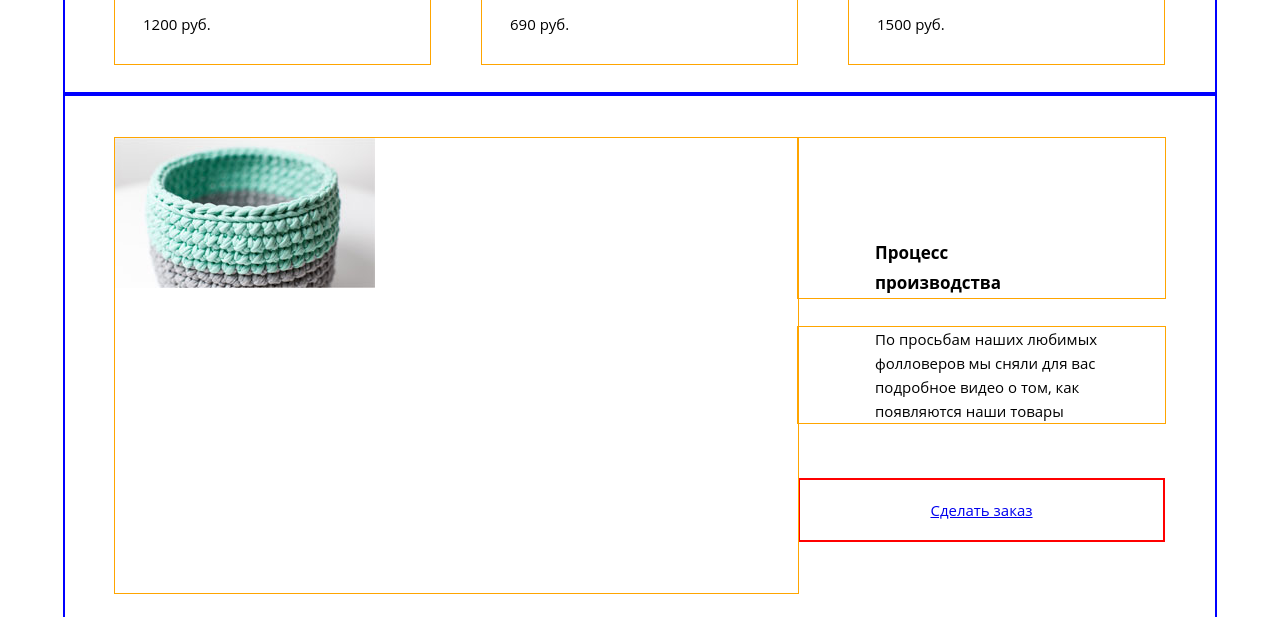
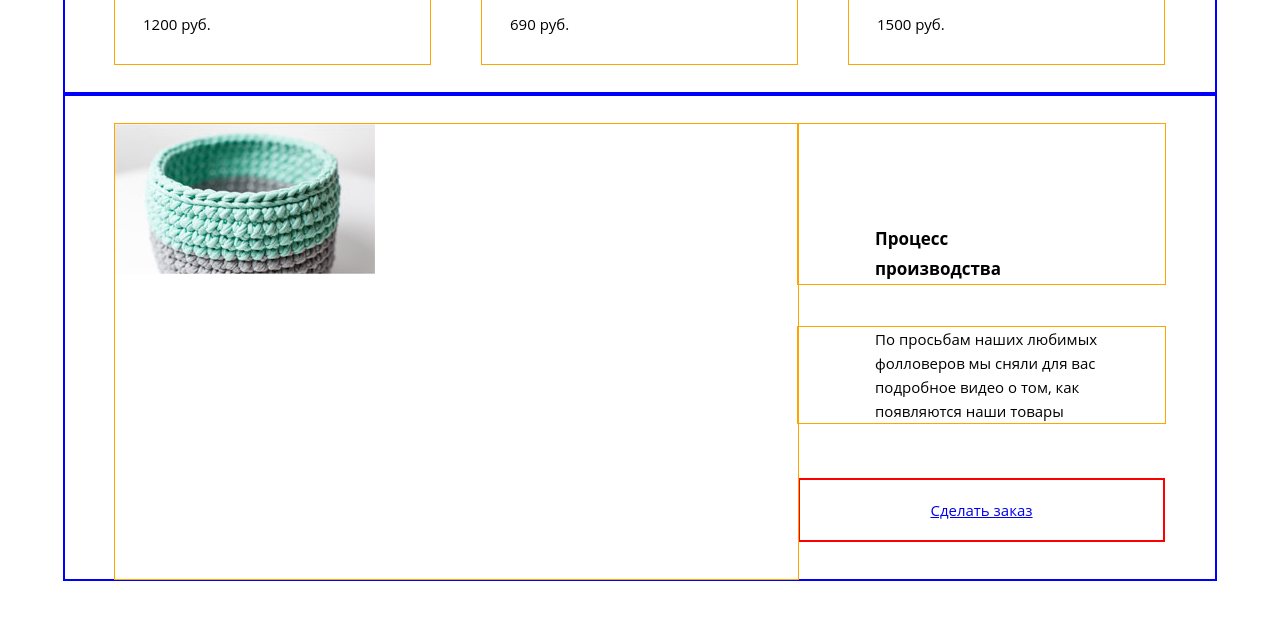
Before and after one commit to icapa9/147815-mishka, a plain HTML site: page catalog.html in a window 1280 px wide. Shown: the part 921-1538 px from the top of the page. Drawn offline with nearby package versions, Linux system fonts and the light colour scheme; files that its build step writes are made by us from their sources.

Commit message:
Блок production__video позиционирован absolute

```diff
--- a/less/blocks/production.less
+++ b/less/blocks/production.less
@@ -49,7 +49,7 @@
     outline: 1px solid orange;
     order: -1;
     width: 668px;
-    height: 455px;
+    min-height: 455px;
   }
 
   .production__info {
@@ -61,9 +61,14 @@
 
 @media @desktop-widths {
   .production__wrap {
+    position: relative;
     display: flex;
+    margin-bottom: 105px;
+    padding-bottom: 37px;
 
     h2 {
+      margin: 0;
+      margin-bottom: 43px;
       padding-top: 100px;
       padding-right: 140px;
       padding-left: 77px;
@@ -82,6 +87,7 @@
 
   .production__info {
     align-self: flex-end;
+    margin-top: 0;
     margin-bottom: 55px;
     padding-right: 0;
     padding-left: 77px;
@@ -90,8 +96,8 @@
   }
 
   .production__video {
-    order: 1;
-    margin-top: -404px;
+    position: absolute;
+    top: 30px;
     width: 683px;
   }
 }
```
